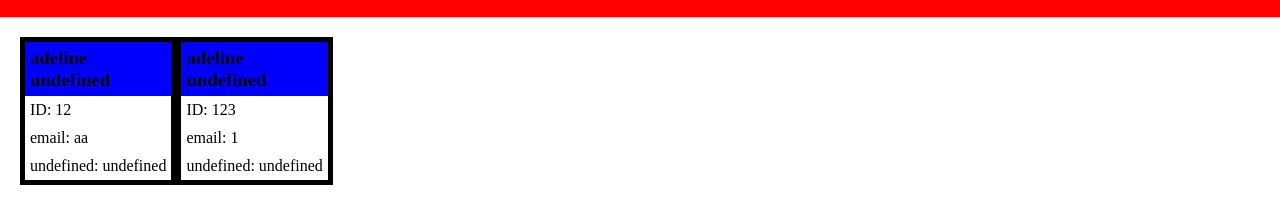
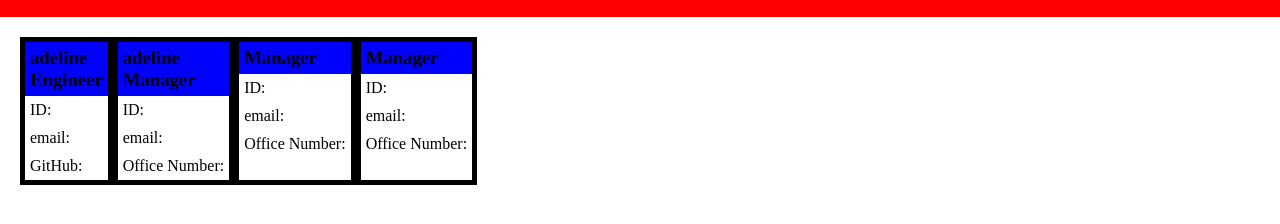
Before and after one commit to adelineagus/profile-generator, a website: page index.html in a window 1280 px wide. Shown: the part 60-284 px from the top of the page. Drawn offline with Linux system fonts and the light colour scheme.

Commit message:
fix undefined issues

```diff
--- a/index.html
+++ b/index.html
@@ -16,24 +16,48 @@
     <section class="card">
         <section class="card-header">
             <h3> adeline</h3>
-            <h3>undefined</h3>
+            <h3>Engineer</h3>
         </section>
         <section class="card-body">
-            <p>ID: 12</p>
-            <p>email: aa</p>
-            <p>undefined: undefined</p>
+            <p>ID: </p>
+            <p>email: </p>
+            <p>GitHub: </p>
         </section>
     </section>
 
     <section class="card">
         <section class="card-header">
             <h3> adeline</h3>
-            <h3>undefined</h3>
+            <h3>Manager</h3>
         </section>
         <section class="card-body">
-            <p>ID: 123</p>
-            <p>email: 1</p>
-            <p>undefined: undefined</p>
+            <p>ID: </p>
+            <p>email: </p>
+            <p>Office Number: </p>
+        </section>
+    </section>
+
+    <section class="card">
+        <section class="card-header">
+            <h3> </h3>
+            <h3>Manager</h3>
+        </section>
+        <section class="card-body">
+            <p>ID: </p>
+            <p>email: </p>
+            <p>Office Number: </p>
+        </section>
+    </section>
+
+    <section class="card">
+        <section class="card-header">
+            <h3> </h3>
+            <h3>Manager</h3>
+        </section>
+        <section class="card-body">
+            <p>ID: </p>
+            <p>email: </p>
+            <p>Office Number: </p>
         </section>
     </section>
 
```
Also changed, not shown: index.js (+33 -22 lines).
